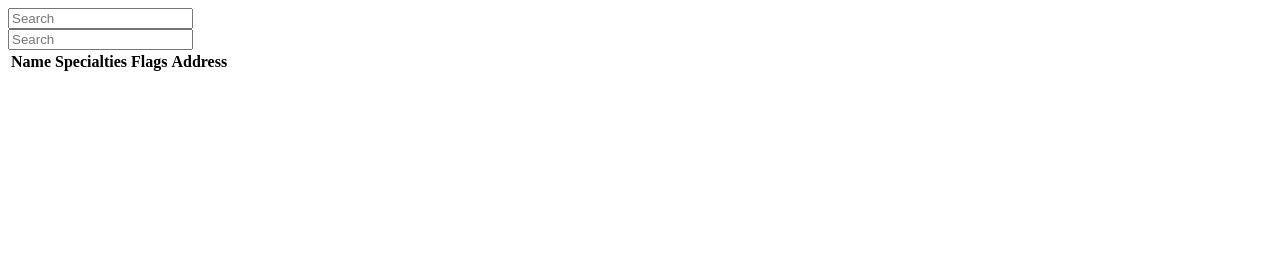
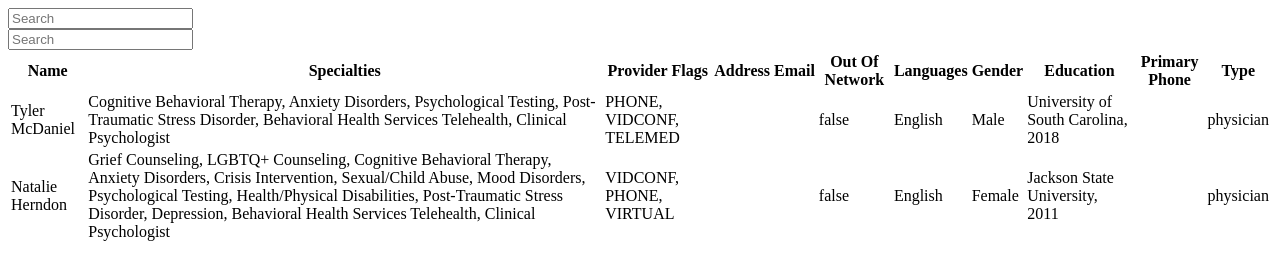
Before and after one commit to verdude/the-homies, a plain HTML site: page index.html in a window 1280 px wide. Drawn offline with Linux system fonts and the light colour scheme.

Commit message:
some stuff

```diff
--- a/index.html
+++ b/index.html
@@ -15,9 +15,18 @@
         <tr>
           <th class="sort" data-sort="name">Name</th>
           <th class="sort" data-sort="specialties">Specialties</th>
-                    <th class="sort" data-sort="flags">Flags</th>
+          <th class="sort" data-sort="flags">Provider Flags</th>
+
           <th class="sort" data-sort="address">Address</th>
-                    <!-- Add other headers as needed -->
+          <th class="sort" data-sort="email">Email</th>
+          <th class="sort" data-sort="out_of_network">Out Of Network</th>
+
+          <th class="sort" data-sort="languages">Languages</th>
+          <th class="sort" data-sort="gender">Gender</th>
+          <th class="sort" data-sort="education">Education</th>
+
+          <th class="sort" data-sort="primaryphone">Primary Phone</th>
+          <th class="sort" data-sort="type">Type</th>
         </tr>
       </thead>
       <tbody class="list"></tbody>
@@ -26,6 +35,13 @@
 
   <script src="https://cdnjs.cloudflare.com/ajax/libs/list.js/2.3.1/list.min.js"></script>
   <script>
+    function createCol(cls, text) {
+      const col = document.createElement("td");
+      col.className = cls;
+      col.textContent = text;
+      return col;
+    }
+
     fetch('simplified-data.json')
     .then(response => response.json())
     .then(data => {
@@ -33,33 +49,37 @@
 
       data.forEach(homie => {
         const row = document.createElement("tr");
-
-                const nameCell = document.createElement("td");
-                nameCell.className = "name";
-                nameCell.textContent = data.name;
-
-                const specialtiesCell = document.createElement("td");
-                specialtiesCell.className = "specialties";
-                specialtiesCell.textContent = homie.specialties.join(", ");
-
-                const flagsCell = document.createElement("td");
-                flagsCell.className = "flags";
-                flagsCell.textContent = homie.flags.join(", ");
-
-                const addressCell = document.createElement("td");
-                addressCell.className = "address";
-                addressCell.textContent = homie.address;
-
-                row.appendChild(nameCell);
-                row.appendChild(specialtiesCell);
-                row.appendChild(flagsCell);
-                row.appendChild(addressCell);
-
+        const cells = [
+          createCol("name", homie.name),
+          createCol("specialties", homie.specialties.join(", ")),
+          createCol("flags", homie.provider_flags.join(", ")),
+          createCol("address", homie.address),
+          createCol("email", homie.email),
+          createCol("out_of_network", homie.out_of_network),
+          createCol("languages", homie.languages.join(", ")),
+          createCol("gender", homie.gender),
+          createCol("education", homie.education),
+          createCol("primaryphone", homie.primaryphone),
+          createCol("type", homie.type),
+        ];
+        cells.forEach(cell => row.appendChild(cell));
         tbody.appendChild(row);
       });
 
       const options = {
-                valueNames: ['name', 'specialties', 'flags', 'address']
+        valueNames: [
+          "name",
+          "specialties",
+          "flags",
+          "address",
+          "email",
+          "out_of_network",
+          "languages",
+          "gender",
+          "education",
+          "primaryphone",
+          "type",
+        ]
       };
 
       const userList = new List('users', options);
```
Lines whose indentation alone changed are shown as unchanged.
